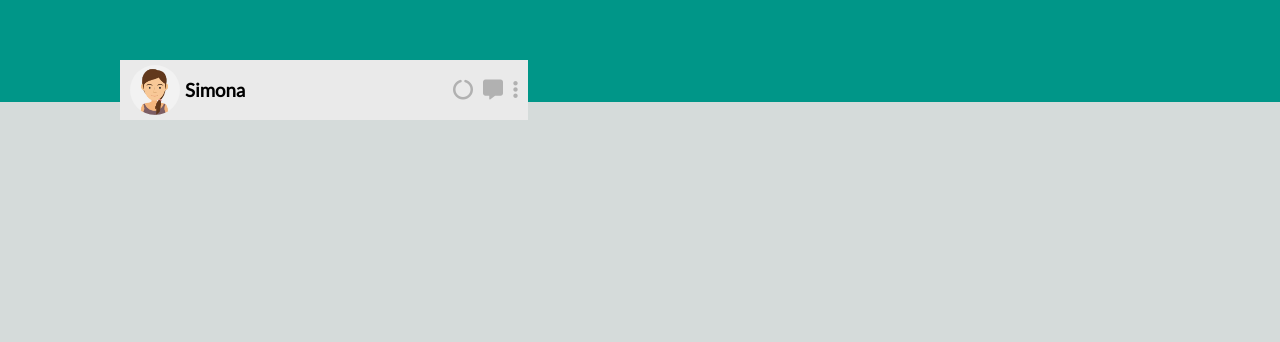
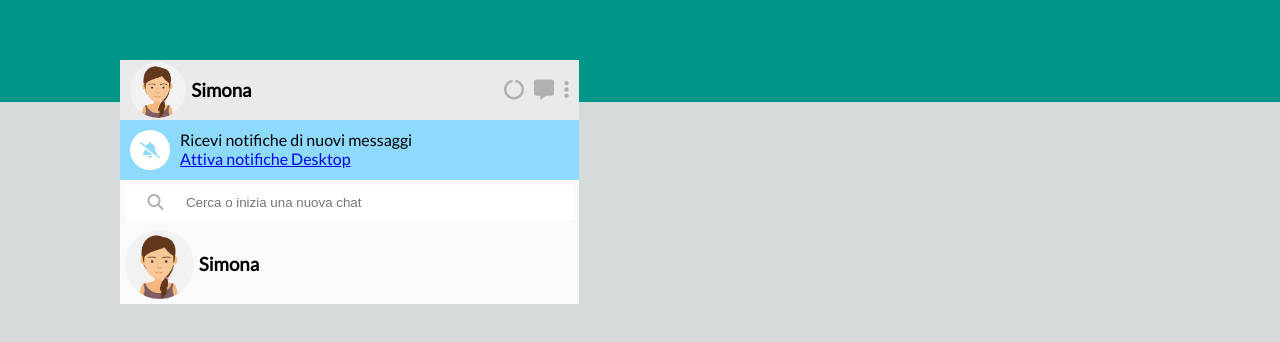
Before and after one commit to SimoVisc/vue-boolzapp, a plain HTML site: page index.html in a window 1280 px wide. Drawn offline with nearby package versions, Linux system fonts and the light colour scheme.

Commit message:
aggiunge main-aside

```diff
--- a/css/style.css
+++ b/css/style.css
@@ -13,14 +13,21 @@ body{
 .d-flex{
     display: flex;
 }
+.p-10{
+    padding: 10px;
+}
 /* CONTAINER */
 .container{
     width: 85%;
     height: 900px;
     margin:5% 10%;
 }
+/* ASIDE */
+.aside{
+    width:45%
+}
+/* HEADER-ASIDE */
 .header-aside{
-    width: 40%;
     height: 3.75rem;
     background-color: #eaeaea ;
     justify-content: space-between;
@@ -36,5 +43,42 @@ body{
     color: #b1b1b1;
     font-size: 1.25rem;
     margin-right: 0.625rem;
+}
+
+/* MAIN-ASIDE */
+.main-aside{
+    background-color: #fafafa;
+}
+.notification{
+    height: 60px;
+    background-color: #8edafc;
 
 }
+.notification-icon{
+    border-radius: 50%;
+    color: #8edafc;
+    background-color: #fff;
+    margin-right:0.625rem;
+}
+.chat-search{
+    height: 35px;
+    background-color: #fff;
+    margin:0.313rem;
+}
+.chat-search i{
+    color: #b1b1b1;
+    padding: 2% 5%;
+}
+.chat-search input{
+    width: 90%;
+    border:none;
+}
+.recent-chats-container{
+    align-items: center;
+}
+.chat-avatar{
+    width: 15%;
+    margin: 0.313rem;
+    border-radius: 50%;
+    align-items:center;
+}
--- a/index.html
+++ b/index.html
@@ -32,6 +32,25 @@
                   <i class="fa-solid fa-ellipsis-vertical"></i>
               </div>
            </div>
+           <div class="main-aside">
+              <div class="notification p-10 d-flex">
+                  <div class="notification-icon p-10">
+                      <i class="fa-solid fa-bell-slash"></i>
+                  </div>
+                  <div class="notification-text">
+                      <p>Ricevi notifiche di nuovi messaggi</p>
+                      <a href="#"> Attiva notifiche Desktop</a>
+                  </div>
+              </div>
+              <div class="chat-search d-flex" >
+                 <i class="fa-solid fa-magnifying-glass"></i>
+                 <input type="text" placeholder="Cerca o inizia una nuova chat">
+              </div>
+              <div class="recent-chats-container d-flex">
+                 <img class="chat-avatar" src="img/avatar_io.jpg" alt="me-avatar">
+                 <h3>Simona</h3>
+              </div>
+           </div>
         </div>
         <div class="chat-container">
 
```
Lines whose indentation alone changed are shown as unchanged.
